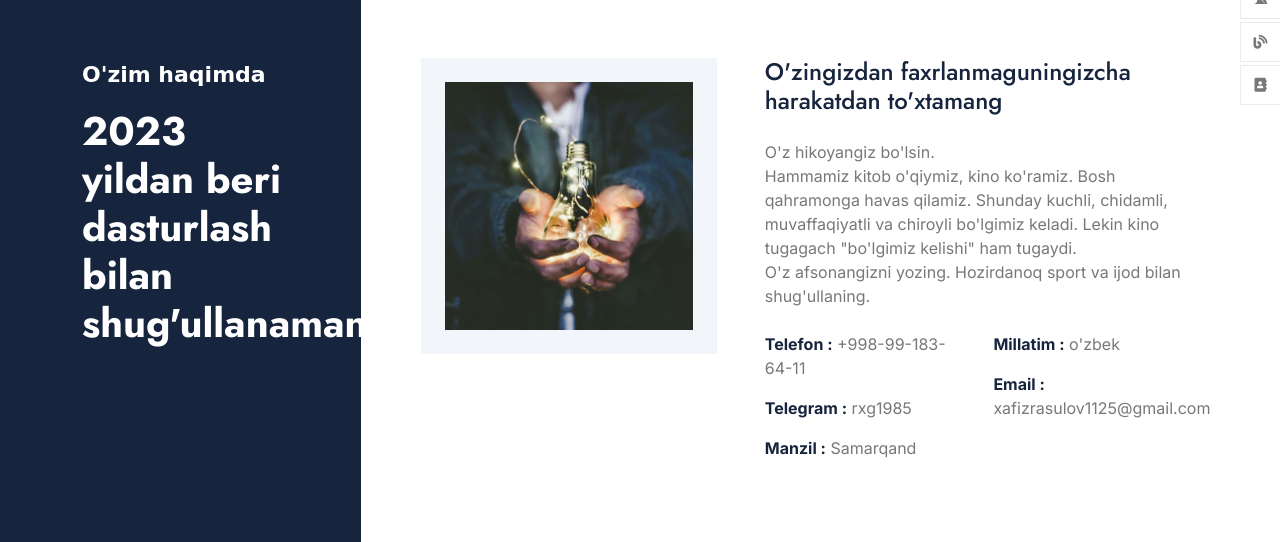
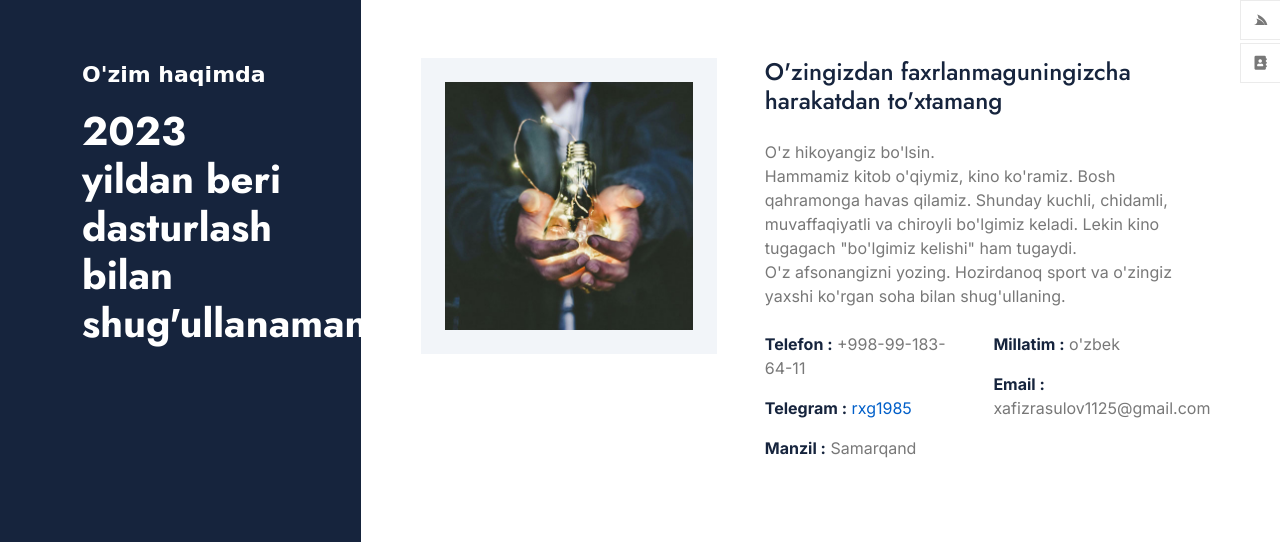
Before and after one commit to XafizWebDeveloper/portfolio, a plain HTML site: page index.html in a window 1280 px wide. Shown: the part 400-942 px from the top of the page. Drawn offline with nearby package versions, Linux system fonts and the light colour scheme; a web font is replaced by a local one.

Commit message:
blog qismi izohga olindi

```diff
--- a/index.html
+++ b/index.html
@@ -81,9 +81,9 @@
           <a href="#pigraService" class="nav-item nav-link"
             ><span class="fab fa-servicestack"></span> Xizmatlar</a
           >
-          <a href="#pigraBlog" class="nav-item nav-link"
+          <!--<a href="#pigraBlog" class="nav-item nav-link"
             ><span class="fa fa-blog"></span> Blog</a
-          >
+          > -->
           <a href="#pigraContact" class="nav-item nav-link"
             ><span class="fas fa-address-book"></span> Kontakt</a
           >
@@ -212,7 +212,7 @@
                     chiroyli bo'lgimiz keladi. Lekin kino tugagach "bo'lgimiz
                     kelishi" ham tugaydi.
                     <br />
-                    O'z afsonangizni yozing. Hozirdanoq sport va ijod bilan
+                    O'z afsonangizni yozing. Hozirdanoq sport va o'zingiz yaxshi ko'rgan soha bilan
                     shug'ullaning.
                   </p>
                   <div class="row g-4 mb-4">
@@ -223,7 +223,7 @@
                       </p>
                       <p>
                         <strong class="fw-bold text-dark">Telegram :</strong>
-                        rxg1985
+                        <a href="https://t.me/rxg1985">rxg1985</a>
                       </p>
                       <p class="mb-0">
                         <strong class="fw-bold text-dark">Manzil :</strong>
@@ -607,7 +607,7 @@ window.yaContextCb.push(() => {
     <!-- Portfolio End -->
 
     <!-- Blog Start -->
-    <div class="container-fluid" id="pigraBlog">
+    <!-- <div class="container-fluid" id="pigraBlog">
       <div class="container">
         <div class="row g-0">
           <div class="col-lg-3">
@@ -808,6 +808,8 @@ window.yaContextCb.push(() => {
       </div>
     </div>
     <!-- Blog End -->
+
+
 
     <!-- Testimonial Start -->
     <div class="container-fluid">
```
